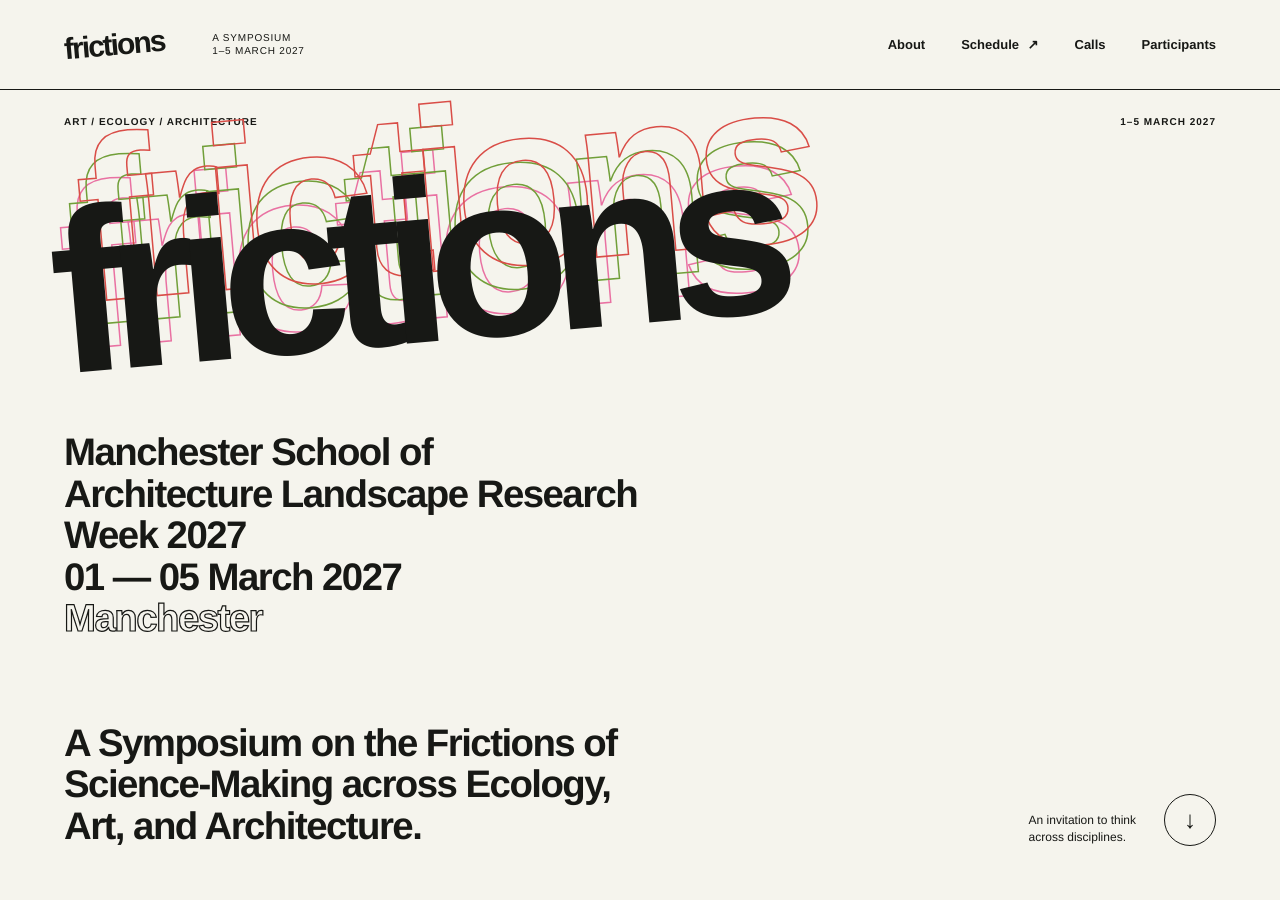
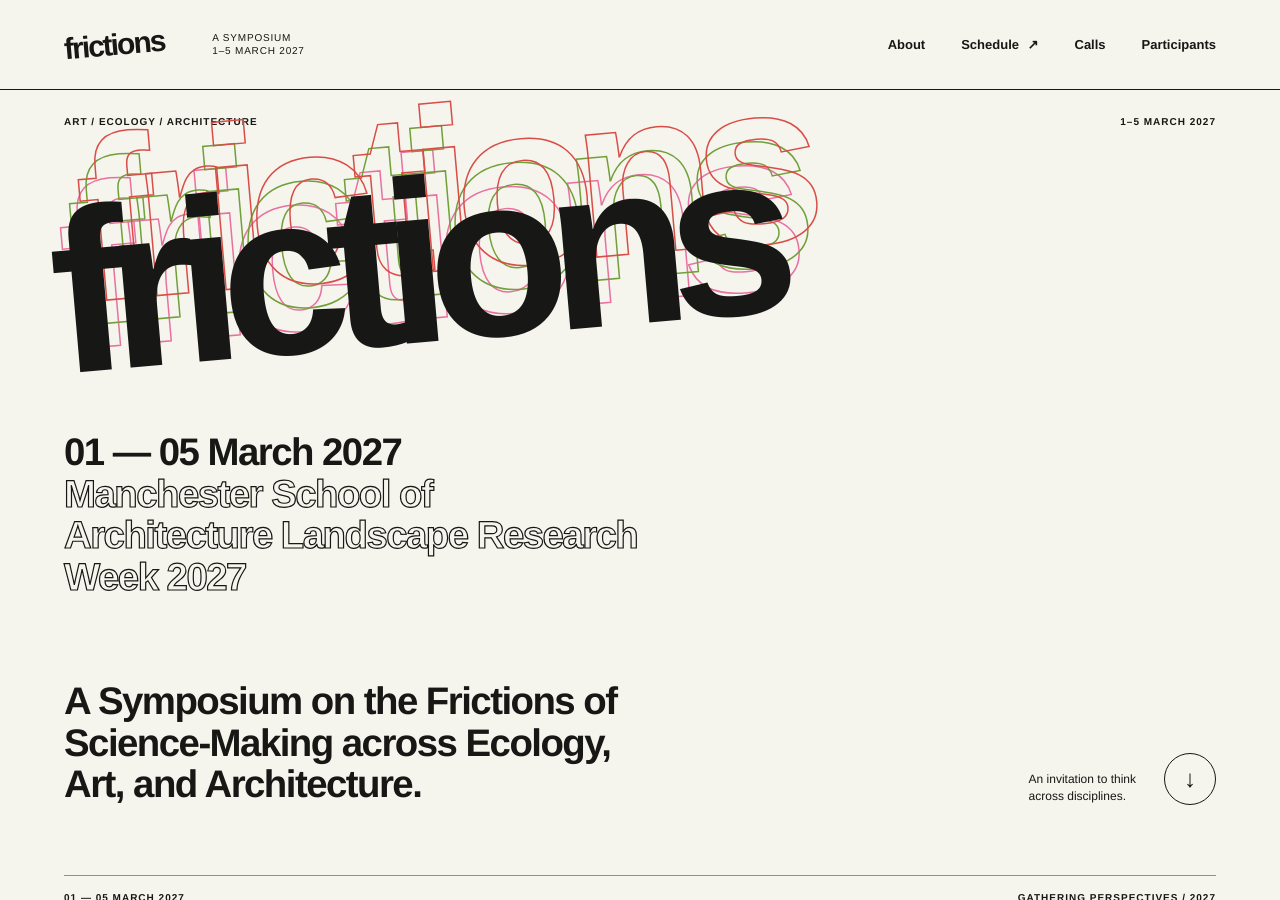
Before and after one commit to rtbs-atlas/frictions.github.io, a Jekyll site: the page built from index.html, in a window 1280 px wide and 900 px high. Built offline with Jekyll 4.4.1, drawn with Linux system fonts in a browser that asks for light colours.

Commit message:
Reorder subtitle content in index.html

```diff
--- a/index.html
+++ b/index.html
@@ -10,7 +10,7 @@ layout: default
     <span class="hero-title-main" aria-hidden="true">frictions</span>
   </div>
   <div class="hero-bottom">
-    <p class="hero-subtitle">Manchester School of Architecture Landscape Research Week 2027<br>01 — 05 March 2027<br><span class="subtitle-echo">Manchester<br></span><br><br>A Symposium on the Frictions of Science-Making across Ecology, Art, and Architecture.</p>
+    <p class="hero-subtitle">01 — 05 March 2027<br><span class="subtitle-echo">Manchester School of Architecture Landscape Research Week 2027<br></span><br><br>A Symposium on the Frictions of Science-Making across Ecology, Art, and Architecture.</p>
     <div class="hero-side"><span>An invitation to think<br>across disciplines.</span><a class="round-arrow" href="#about" aria-label="Read more">↓</a></div>
   </div>
   <div class="hero-index"><span>01 — 05 March 2027</span><span>Gathering perspectives / 2027</span></div>
```
